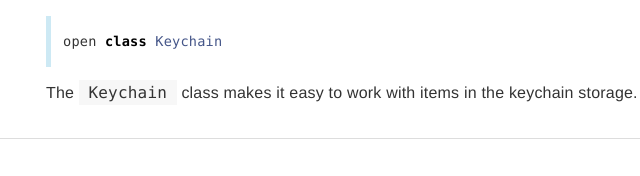
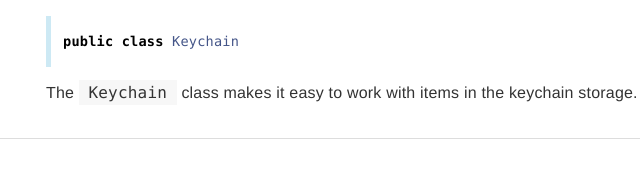
Before and after one commit to valery-bashkatov/Keychain, a plain HTML site: page Classes/Keychain.html in a window 1280 px wide. Shown: the part 195-371 px from the top of the page, 327-967 px from the left. Drawn offline with Linux system fonts and the light colour scheme.

Commit message:
Release 2.0.2

```diff
--- a/Classes/Keychain.html
+++ b/Classes/Keychain.html
@@ -66,7 +66,7 @@
             <h1>Keychain</h1>
               <div class="declaration">
                 <div class="language">
-                  <pre class="highlight"><code><span class="n">open</span> <span class="kd">class</span> <span class="kt">Keychain</span></code></pre>
+                  <pre class="highlight"><code><span class="kd">public</span> <span class="kd">class</span> <span class="kt">Keychain</span></code></pre>
 
                 </div>
               </div>
@@ -112,7 +112,7 @@
                         <h4>Declaration</h4>
                         <div class="language">
                           <p class="aside-title">Swift</p>
-                          <pre class="highlight"><code><span class="kd">static</span> <span class="n">open</span> <span class="kd">func</span> <span class="nf">setValue</span><span class="p">(</span><span class="n">_</span> <span class="nv">value</span><span class="p">:</span> <span class="kt">Any</span><span class="p">?,</span> <span class="n">forKey</span> <span class="nv">key</span><span class="p">:</span> <span class="kt">String</span><span class="p">)</span> <span class="k">throws</span></code></pre>
+                          <pre class="highlight"><code><span class="kd">static</span> <span class="kd">public</span> <span class="kd">func</span> <span class="nf">setValue</span><span class="p">(</span><span class="n">_</span> <span class="nv">value</span><span class="p">:</span> <span class="kt">Any</span><span class="p">?,</span> <span class="n">forKey</span> <span class="nv">key</span><span class="p">:</span> <span class="kt">String</span><span class="p">)</span> <span class="k">throws</span></code></pre>
 
                         </div>
                       </div>
@@ -178,7 +178,7 @@
                         <h4>Declaration</h4>
                         <div class="language">
                           <p class="aside-title">Swift</p>
-                          <pre class="highlight"><code><span class="kd">static</span> <span class="n">open</span> <span class="kd">func</span> <span class="nf">getValue</span><span class="p">(</span><span class="n">forKey</span> <span class="nv">key</span><span class="p">:</span> <span class="kt">String</span><span class="p">)</span> <span class="k">throws</span> <span class="o">-&gt;</span> <span class="kt">Any</span><span class="p">?</span></code></pre>
+                          <pre class="highlight"><code><span class="kd">static</span> <span class="kd">public</span> <span class="kd">func</span> <span class="nf">getValue</span><span class="p">(</span><span class="n">forKey</span> <span class="nv">key</span><span class="p">:</span> <span class="kt">String</span><span class="p">)</span> <span class="k">throws</span> <span class="o">-&gt;</span> <span class="kt">Any</span><span class="p">?</span></code></pre>
 
                         </div>
                       </div>
@@ -236,7 +236,7 @@
                         <h4>Declaration</h4>
                         <div class="language">
                           <p class="aside-title">Swift</p>
-                          <pre class="highlight"><code><span class="kd">static</span> <span class="n">open</span> <span class="kd">func</span> <span class="nf">setSecKey</span><span class="p">(</span><span class="n">_</span> <span class="nv">secKey</span><span class="p">:</span> <span class="kt">SecKey</span><span class="p">?,</span> <span class="n">forKey</span> <span class="nv">key</span><span class="p">:</span> <span class="kt">String</span><span class="p">)</span> <span class="k">throws</span></code></pre>
+                          <pre class="highlight"><code><span class="kd">static</span> <span class="kd">public</span> <span class="kd">func</span> <span class="nf">setSecKey</span><span class="p">(</span><span class="n">_</span> <span class="nv">secKey</span><span class="p">:</span> <span class="kt">SecKey</span><span class="p">?,</span> <span class="n">forKey</span> <span class="nv">key</span><span class="p">:</span> <span class="kt">String</span><span class="p">)</span> <span class="k">throws</span></code></pre>
 
                         </div>
                       </div>
@@ -302,7 +302,7 @@
                         <h4>Declaration</h4>
                         <div class="language">
                           <p class="aside-title">Swift</p>
-                          <pre class="highlight"><code><span class="kd">static</span> <span class="n">open</span> <span class="kd">func</span> <span class="nf">getSecKey</span><span class="p">(</span><span class="n">forKey</span> <span class="nv">key</span><span class="p">:</span> <span class="kt">String</span><span class="p">)</span> <span class="k">throws</span> <span class="o">-&gt;</span> <span class="kt">SecKey</span><span class="p">?</span></code></pre>
+                          <pre class="highlight"><code><span class="kd">static</span> <span class="kd">public</span> <span class="kd">func</span> <span class="nf">getSecKey</span><span class="p">(</span><span class="n">forKey</span> <span class="nv">key</span><span class="p">:</span> <span class="kt">String</span><span class="p">)</span> <span class="k">throws</span> <span class="o">-&gt;</span> <span class="kt">SecKey</span><span class="p">?</span></code></pre>
 
                         </div>
                       </div>
```
Also changed, not shown: Classes.html (+1 -1 lines).
